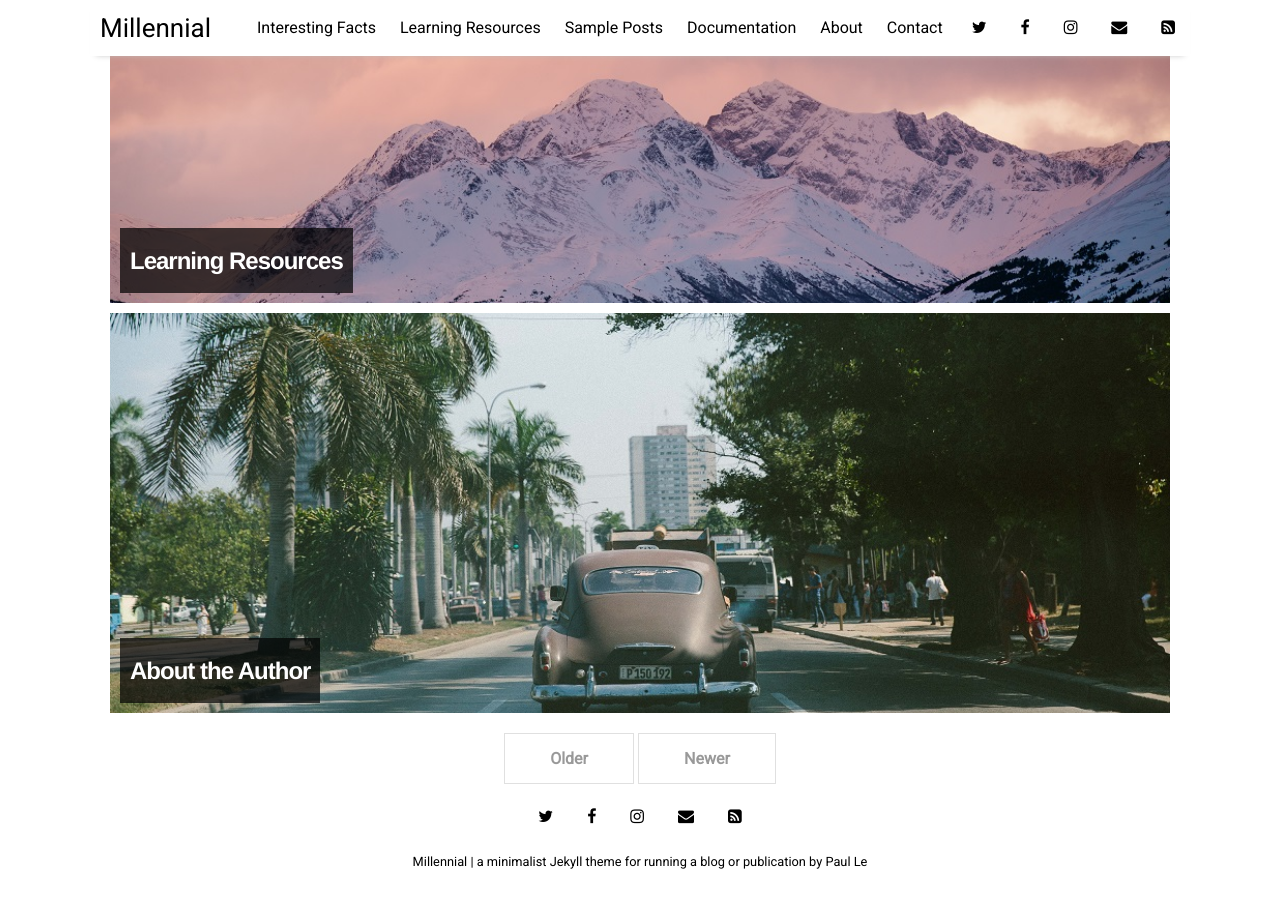
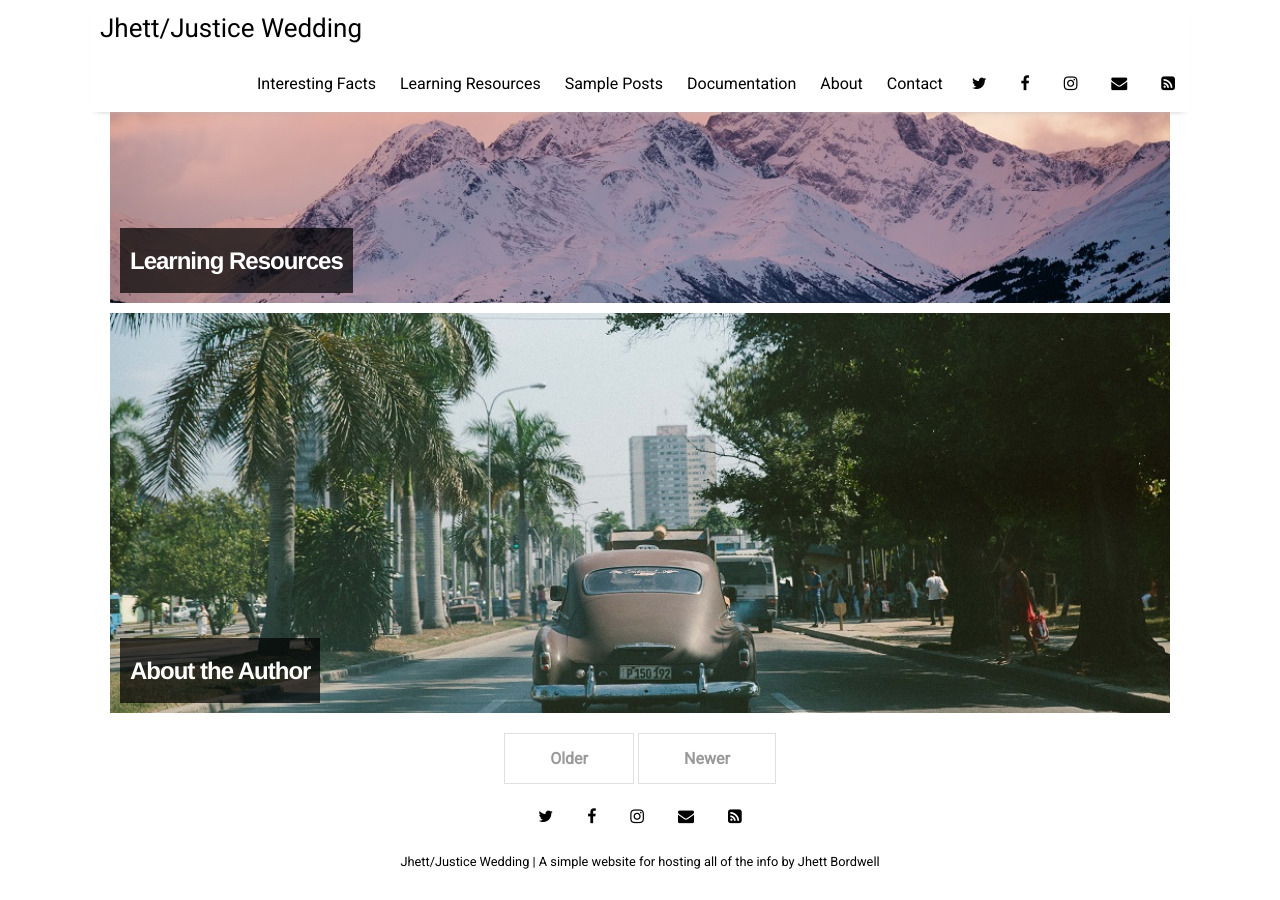
Before and after one commit to jhettbordwell/wedding, a Jekyll site: the page built from index.html, in a window 1280 px wide and 900 px high, scrolled down 1398 px. Built offline with Jekyll 4.4.1, drawn with Linux system fonts in a browser that asks for light colours; nearby versions of some CDN libraries; the list of posts is cut into pages by our own code.

Commit message:
testing configuration updates

```diff
--- a/_config.yml
+++ b/_config.yml
@@ -10,9 +10,9 @@ permalink:           /:title
 plugins:             [jekyll-paginate, jekyll-sitemap, jekyll-feed, jekyll-seo-tag]
 
 # Customise atom feed settings (this is where Jekyll-Feed gets configuration information)
-title:		           "Millennial"
-description:	       "a minimalist Jekyll theme for running a blog or publication"
-author:              "Paul Le"
+title:		           "Jhett/Justice Wedding"
+description:	       "A simple website for hosting all of the info"
+author:              "Jhett Bordwell"
 
 # RSS 2.0 can be used instead of Atom by uncommenting following two lines
 #feed:
```
